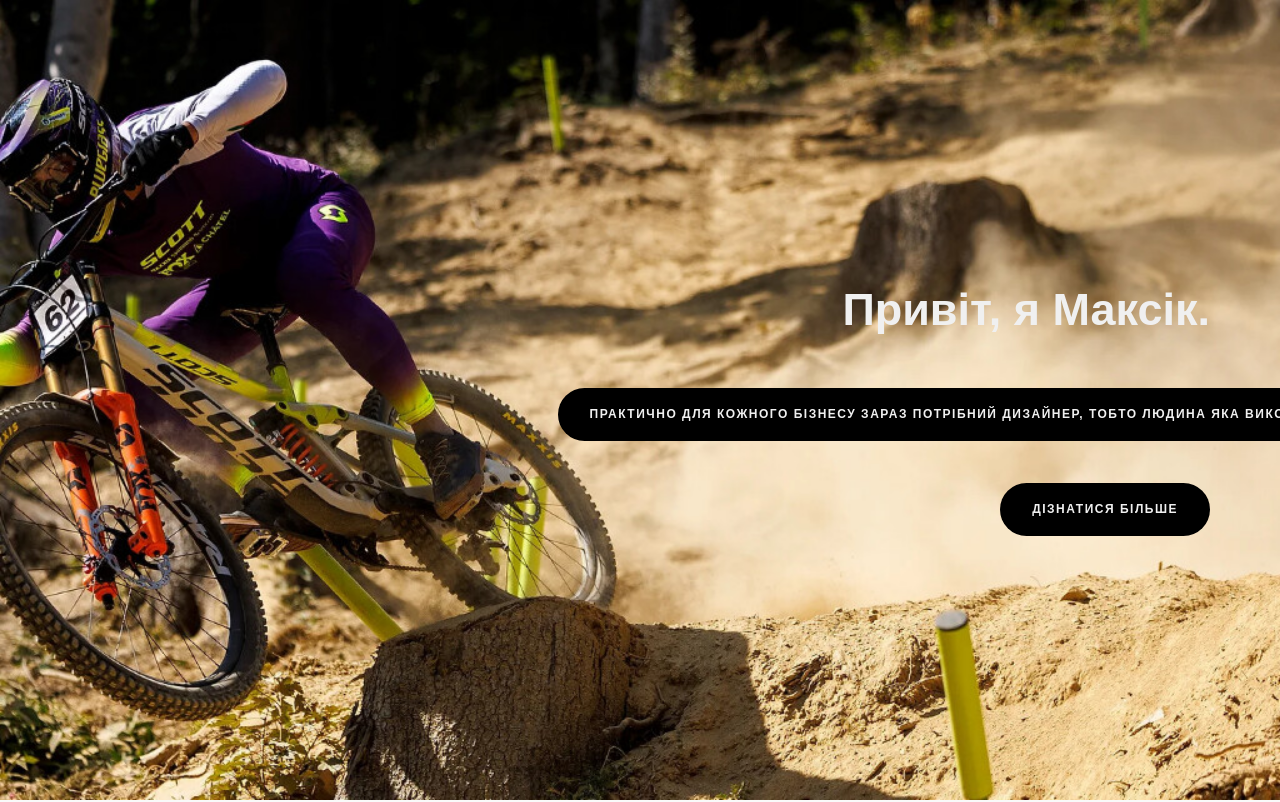
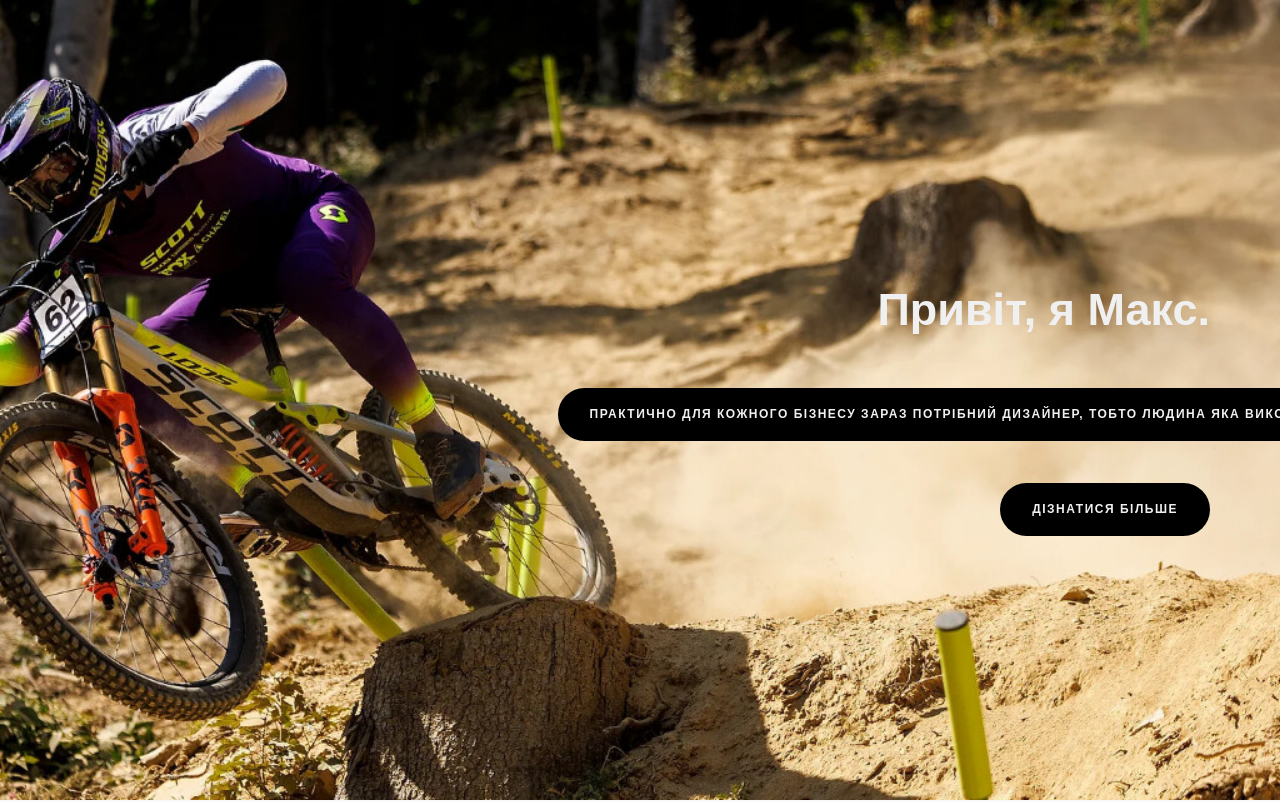
Before and after one commit to MaxKovbaniuk/MaxKovbaniuk.github.io, a plain HTML site: page index.html in a window 1280 px wide. Shown: the top 802 px of the page. Drawn offline with Linux system fonts and the light colour scheme.

Commit message:
homepage

```diff
--- a/index.html
+++ b/index.html
@@ -36,7 +36,7 @@
 
                <div class="col-md-offset-5 col-md-7 col-sm-12">
                     <div class="home-thumb">
-                         <h1 class="wow fadeInUp white-color" data-wow-delay="0.4s">Привіт, я Максік.</h1>
+                         <h1 class="wow fadeInUp white-color" data-wow-delay="0.4s">Привіт, я Макс.</h1>
                          <p class="wow fadeInUp smoothScroll btn btn-default section-btn" data-wow-delay="0.4s">Практично для кожного бізнесу зараз потрібний дизайнер, тобто людина яка виконує дизайн для сайтів, логотипів, візиток, афіш чи банерів та багато іншого.</p>
                          <a href="#service" class="wow fadeInUp smoothScroll btn btn-default section-btn" data-wow-delay="1s">дізнатися більше</a>
                     </div>
```
